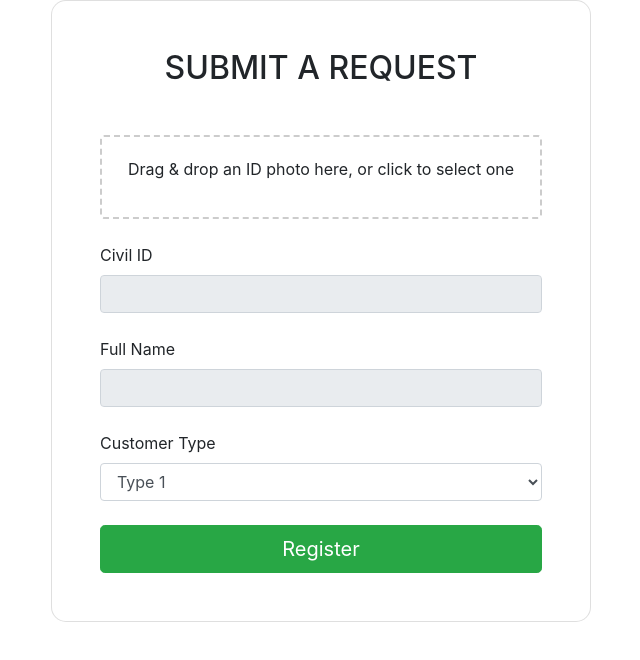
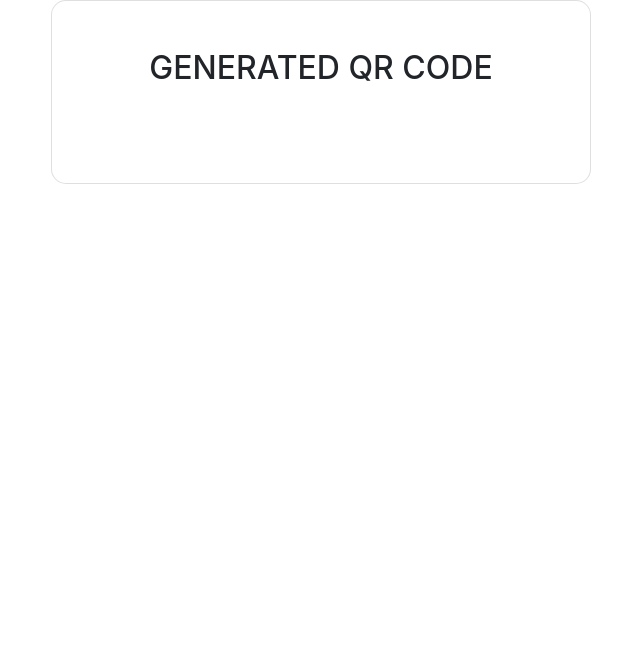
Before and after one commit to dina-moh/react-id-reader, a React (Create React App) app: page /qrcode in a window 1280 px wide. Shown: the top 660 px of the page, without its empty margins (319-959 px from the left). Built offline with nearby package versions, Linux system fonts and the light colour scheme.

Commit message:
Added QR Generator in a different page

```diff
--- a/src/App.js
+++ b/src/App.js
@@ -1,10 +1,20 @@
-import React from 'react';
-import IdReader from './IdReader';
+import React from "react";
+import {
+  BrowserRouter as Router,
+  Routes,
+  Route,
+  Switch,
+} from "react-router-dom";
+import IdReader from "./IdReader";
+import QrCodePage from "./QrCodePage";
 
 export default function App() {
   return (
-    <div className="App">
-      <IdReader />
-    </div>
+    <Router>
+      <Routes>
+        <Route path="/qrcode" element={<QrCodePage />} />
+        <Route path="/" element={<IdReader />} />
+      </Routes>
+    </Router>
   );
 }
--- a/src/IdReader.js
+++ b/src/IdReader.js
@@ -1,22 +1,22 @@
-import React, { useState } from 'react';
-import Tesseract from 'tesseract.js';
-import Dropzone from 'react-dropzone';
+import React, { useState } from "react";
+import { useNavigate } from "react-router-dom";
+import Tesseract from "tesseract.js";
+import Dropzone from "react-dropzone";
 
-export default function IdReader () {
+export default function IdReader() {
   const [uploadedImage, setUploadedImage] = useState(null);
-  const [idNumber, setIdNumber] = useState('');
-  const [name, setName] = useState('');
+  const [idNumber, setIdNumber] = useState("");
+  const [name, setName] = useState("");
+  const navigate = useNavigate(); // Using useNavigate
 
   function handleImageUpload(acceptedFiles) {
     const imageFile = acceptedFiles[0];
     setUploadedImage(URL.createObjectURL(imageFile));
 
-  Tesseract.recognize(
-    imageFile,
-    'eng',
-    { logger: (info) => console.log(info) }
-  ).then(({ data: { text } }) => {
-    const lines = text.split('\n');
+    Tesseract.recognize(imageFile, "eng", {
+      logger: (info) => console.log(info),
+    }).then(({ data: { text } }) => {
+      const lines = text.split("\n");
 
       // Extract ID number from the fourth-to-last line
       const idLine = lines[lines.length - 4];
@@ -28,156 +28,160 @@ function handleImageUpload(acceptedFiles) {
 
       // Extract full name from the last line and replace "<" with " "
       const lastLine = lines[lines.length - 2];
-    const cleanedFullName = lastLine.replace(/<+/g, ' ').trim();
+      const cleanedFullName = lastLine.replace(/<+/g, " ").trim();
 
       console.log("Cleaned Name" + cleanedFullName);
       setName(cleanedFullName);
     });
   }
 
+  function handleGenerateQRCode() {
+    navigate("/qrcode", { state: { idNumber, name } });
+  }
 
-  const bkgImg = "https://mdbcdn.b-cdn.net/img/Photos/new-templates/search-box/img4.webp";
+  const bkgImg =
+    "https://mdbcdn.b-cdn.net/img/Photos/new-templates/search-box/img4.webp";
 
   return (
+    <>
 
-    <>
-      <section class="vh-100 bg-image"
-  style={{backgroundImage: `${bkgImg}`}}>
-  <div class="mask d-flex align-items-center h-100 gradient-custom-3">
-    <div class="container h-100">
-      <div class="row d-flex justify-content-center align-items-center h-100">
-        <div class="col-12 col-md-9 col-lg-7 col-xl-6">
-          <div class="card" style={{borderRadius: "15px"}}>
-            <div class="card-body p-5">
-              <h2 class="text-uppercase text-center mb-5">Submit a Request</h2>
+      <section className="vh-100 bg-image" style={{ backgroundImage: `${bkgImg}` }}>
+
+        <div className="mask d-flex align-items-center h-100 gradient-custom-3">
+
+          <div className="container h-100">
+
+            <div className="row d-flex justify-content-center align-items-center h-100">
+
+              <div className="col-12 col-md-9 col-lg-7 col-xl-6">
+
+                <div className="card" style={{ borderRadius: "15px" }}>
+
+                  <div className="card-body p-5">
+
+                    <h2 className="text-uppercase text-center mb-5">
+                      Submit a Request
+                    </h2>
 
                     <form>
 
-                <div class="form-outline mb-4">
+                      <div className="form-outline mb-4">
+
                         <Dropzone onDrop={handleImageUpload} accept="image/*">
                           {({ getRootProps, getInputProps }) => (
                             <div {...getRootProps()} style={dropzoneStyle}>
                               <input {...getInputProps()} />
-                        <p>Drag & drop an ID photo here, or click to select one</p>
+                              <p>
+                                Drag & drop an ID photo here, or click to select
+                                one
+                              </p>
                             </div>
                           )}
                         </Dropzone>
+
                       </div>
 
                       {uploadedImage && (
                         <div className="form-outline mb-4">
-                  <img src={uploadedImage} alt="Uploaded ID" style={imageStyle} />
+
+                          <img
+                            src={uploadedImage}
+                            alt="Uploaded ID"
+                            style={imageStyle}
+                          />
+
                         </div>
                       )}
-                <div class="form-outline mb-4">
-                  <label class="form-label" for="">Civil ID</label>
-                  <input type="text" class="form-control form-control-md" value={idNumber} disabled/>
+
+                      <div className="form-outline mb-4">
+
+                        <label className="form-label" for="">
+                          Civil ID
+                        </label>
+
+                        <input
+                          type="text"
+                          className="form-control form-control-md"
+                          value={idNumber}
+                          disabled
+                        />
+
                       </div>
 
-                <div class="form-outline mb-4">
-                  <label class="form-label" for="">Full Name</label>
-                  <input type="text" class="form-control form-control-md" value={name} disabled/>
+                      <div className="form-outline mb-4">
+
+                        <label className="form-label" for="">
+                          Full Name
+                        </label>
+
+                        <input
+                          type="text"
+                          className="form-control form-control-md"
+                          value={name}
+                          disabled
+                        />
+
                       </div>
 
-                <div class="form-outline mb-4">
-                  <label class="form-label" for="form3Example4cdg">Customer Type</label>
-                  <select id="" class="form-control form-control-md">
+                      <div className="form-outline mb-4">
+
+                        <label className="form-label" for="form3Example4cdg">
+                          Customer Type
+                        </label>
+
+                        <select id="" className="form-control form-control-md">
                                               <option value="1">Type 1</option>
                                               <option value="1">Type 2</option>
                                               <option value="1">Type 3</option>
+
                         </select>
+
                       </div>
-{/*
-                <div class="form-check d-flex justify-content-center mb-5">
-                  <input class="form-check-input me-2" type="checkbox" value="" id="form2Example3cg" />
-                  <label class="form-check-label" for="form2Example3g">
-                    I agree all statements in <a href="#!" class="text-body"><u>Terms of service</u></a>
-                  </label>
-                </div> */}
 
-                <div class="d-flex justify-content-center">
-                  <button type="button"
-                    class="btn btn-success btn-block btn-lg gradient-custom-4 text-body">Register</button>
+                      <div className="d-flex justify-content-center">
+
+                        <button
+                          type="button"
+                          className="btn btn-success btn-block btn-lg gradient-custom-4 text-body"
+                          onClick={handleGenerateQRCode}
+                        >
+                          Register
+                        </button>
+
                       </div>
+
                     </form>
 
                   </div>
+
                 </div>
+
               </div>
+
             </div>
+
           </div>
+
         </div>
       </section>
 
-{/* Old Working Code */}
-
-{/* <div className="container mt-4">
-      <Dropzone onDrop={handleImageUpload} accept="image/*">
-        {({ getRootProps, getInputProps }) => (
-          <div {...getRootProps()} style={dropzoneStyle}>
-            <input {...getInputProps()} />
-            <p>Drag & drop an ID photo here, or click to select one</p>
-          </div>
-        )}
-      </Dropzone>
-
-      <h3 className="mt-4">ID Number</h3>
-            <p>ID Number: {idNumber}</p>
-            <input type="text" value={idNumber} disabled placeholder='Automatically Populated'/>
-
-            <h3 className="mt-4">Full Name</h3>
-            <input type="text" disabled placeholder='Automatically Populated'/>
-
-      {uploadedImage && (
-        <div className="mt-4">
-          <img src={uploadedImage} alt="Uploaded ID" style={imageStyle} />
-          <div>
-          </div>
-
-        </div>
-      )}
-    </div> */}
-
     </>
-
   );
-}
+} // const handleImageUpload = (acceptedFiles) => { //   const imageFile = acceptedFiles[0]; //   setUploadedImage(URL.createObjectURL(imageFile)); //   Tesseract.recognize( //     imageFile, //     'eng', //     { logger: (info) => console.log(info) } //   ).then(({ data: { text } }) => { //     const idomnIndex = text.indexOf('IDOMN'); //     if (idomnIndex !== -1) { //       const idSubstring = text.substring(idomnIndex + 5); // Skip 'IDOMN' and get the rest //       const idNumberMatch = idSubstring.match(/\d+/); // Match all consecutive numbers //       if (idNumberMatch) { //         const extractedIdNumber = idNumberMatch[0]; //         setIdNumber(extractedIdNumber); //       } //     } //   }); // };
 
 // const IdReader = () => {
-
-
-  // const handleImageUpload = (acceptedFiles) => {
-  //   const imageFile = acceptedFiles[0];
-  //   setUploadedImage(URL.createObjectURL(imageFile));
-
-  //   Tesseract.recognize(
-  //     imageFile,
-  //     'eng',
-  //     { logger: (info) => console.log(info) }
-  //   ).then(({ data: { text } }) => {
-  //     const idomnIndex = text.indexOf('IDOMN');
-  //     if (idomnIndex !== -1) {
-  //       const idSubstring = text.substring(idomnIndex + 5); // Skip 'IDOMN' and get the rest
-  //       const idNumberMatch = idSubstring.match(/\d+/); // Match all consecutive numbers
-  //       if (idNumberMatch) {
-  //         const extractedIdNumber = idNumberMatch[0];
-  //         setIdNumber(extractedIdNumber);
-  //       }
-  //     }
-  //   });
-  // };
 
 // };
 
 const dropzoneStyle = {
-  border: '2px dashed #cccccc',
-  borderRadius: '4px',
-  padding: '20px',
-  textAlign: 'center',
-  cursor: 'pointer',
+  border: "2px dashed #cccccc",
+  borderRadius: "4px",
+  padding: "20px",
+  textAlign: "center",
+  cursor: "pointer",
 };
 
 const imageStyle = {
-  marginTop: '20px',
-  maxWidth: '100%',
+  marginTop: "20px",
+  maxWidth: "100%",
 };
--- a/src/QrCodePage.js
+++ b/src/QrCodePage.js
@@ -2,22 +2,33 @@ import React from 'react';
 import { useLocation } from 'react-router-dom';
 import QRCode from 'qrcode.react';
 
-const QrCodePage = () => {
+export default function QrCodePage () {
   const location = useLocation();
-  const { idNumber, fullName } = location.state || {};
+  const { idNumber, name } = location.state || {};
 
   return (
-    <div className="container mt-4">
-      <h3>Generated QR Code</h3>
-      {idNumber && fullName && (
-        <div>
-          <p>ID Number: {idNumber}</p>
-          <p>Full Name: {fullName}</p>
-          <QRCode value={`${idNumber} ${fullName}`} size={200} />
+    <section className="vh-100 bg-image">
+         <div className="mask d-flex align-items-center h-100 gradient-custom-3">
+          <div className="container h-100">
+            <div className="row d-flex justify-content-center align-items-center h-100">
+              <div className="col-12 col-md-9 col-lg-7 col-xl-6">
+                <div className="card" style={{borderRadius: "15px"}}>
+                  <div className="card-body p-5">
+                    <h2 className="text-uppercase text-center mb-5">Generated QR Code</h2>
+                    {idNumber && name && (
+                      <div>
+                        <p>ID Number: {idNumber}</p>
+                        <p>Full Name: {name}</p>
+                        <QRCode value={`${idNumber} ${name}`} size={200} />
+                      </div>
+                    )}
+                  </div>
+                </div>
+              </div>
+            </div>
+          </div>
         </div>
-      )}
-    </div>
+    </section>
+
   );
-};
-
-export default QrCodePage;
+}
```
Lines whose indentation alone changed are shown as unchanged.
